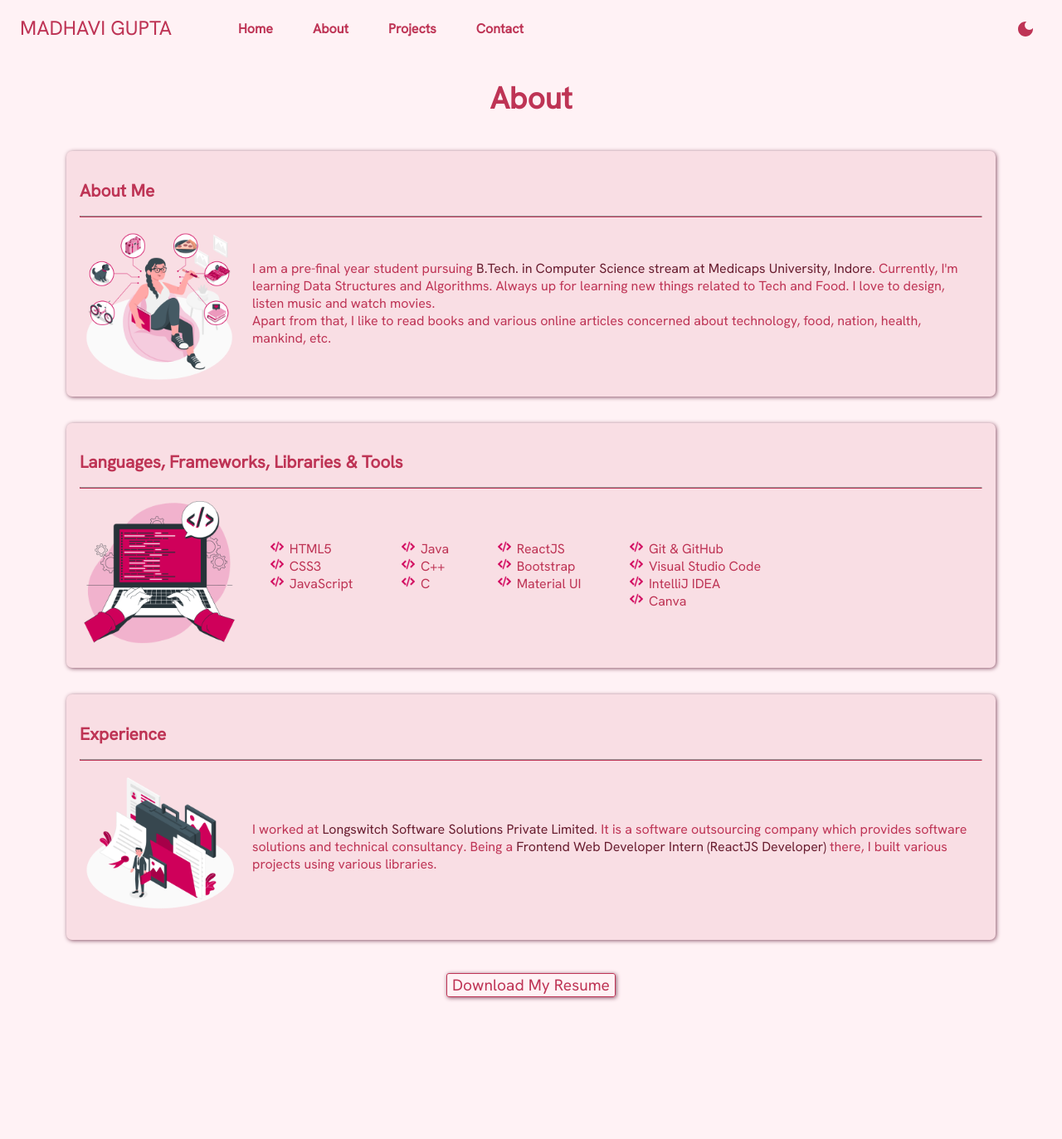
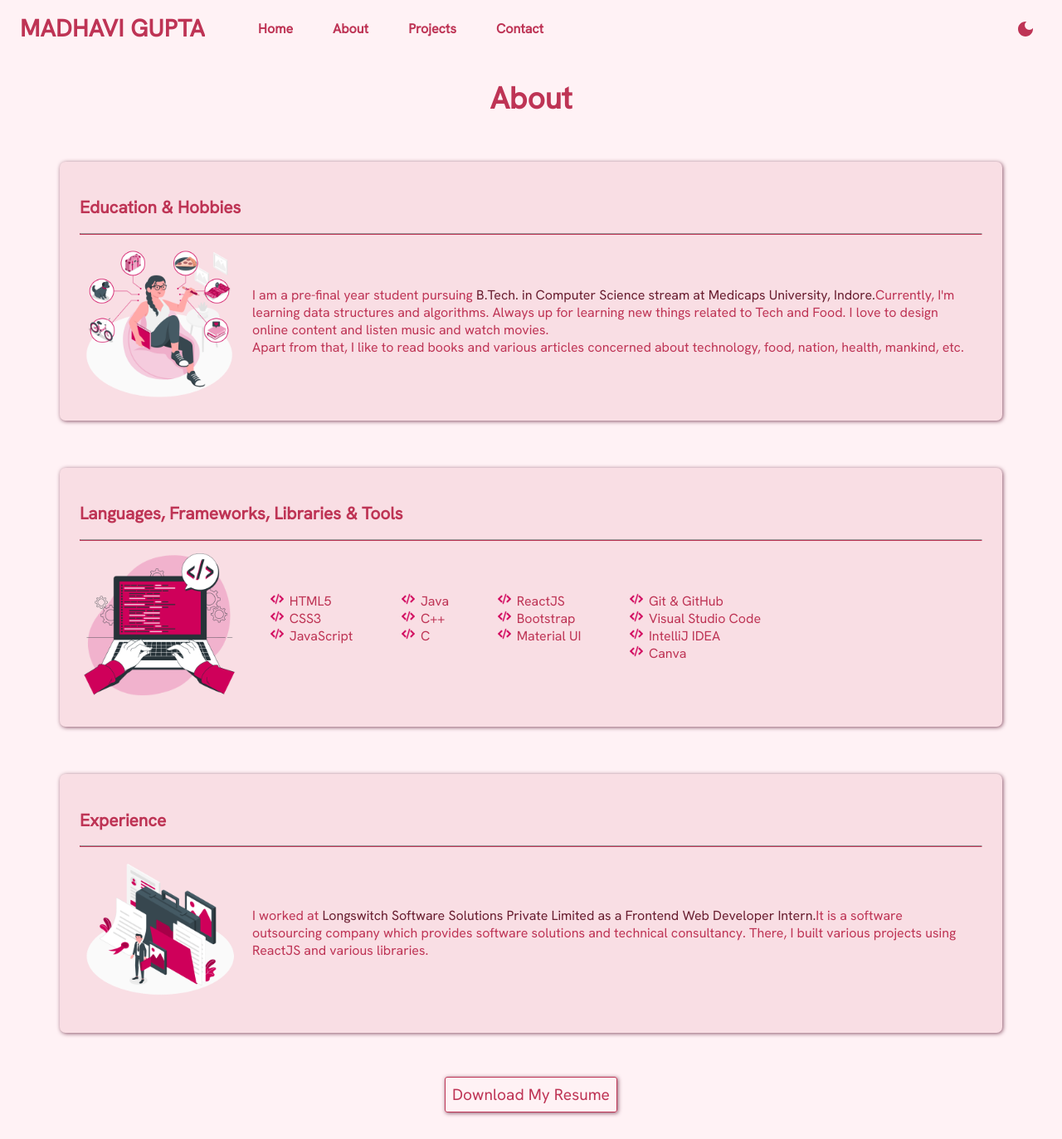
Before and after one commit to MadhaviGupta/Portfolio, a React (Create React App) app: page /about in a window 1280 px wide. Shown: the whole page at 83% size. Before the commit the page ends 1234 px from the top, so only its background shows below. Built offline with nearby package versions, Linux system fonts and the light colour scheme.

Commit message:
minor fixes

```diff
--- a/src/components/About.js
+++ b/src/components/About.js
@@ -20,24 +20,20 @@ export default function About(props) {
       <h1 className="heading">About</h1>
       <div className="card-styling-about">
         <div className="card-about">
-          <h2 className="heading2">About Me</h2>
+          <h2 className="heading2">Education & Hobbies</h2>
           <hr className="hr-tag" />
           <div className="content">
-            <img
-              src={about}
-              alt="about"
-              className="project-img"
-            />
+            <img src={about} alt="about" className="project-img" />
             <p style={{ margin: "1rem" }}>
               I am a pre-final year student pursuing{" "}
               <span className={`name-${props.mode}`}>
                 B.Tech. in Computer Science stream at Medicaps University,
-                Indore
+                Indore.
               </span>
-              . Currently, I'm learning Data Structures and Algorithms. Always
-              up for learning new things related to Tech and Food. I love to
-              design, listen music and watch movies. <br />
-              Apart from that, I like to read books and various online articles
+              Currently, I'm learning data structures and algorithms. Always up
+              for learning new things related to Tech and Food. I love to design
+              online content and listen music and watch movies. <br />
+              Apart from that, I like to read books and various articles
               concerned about technology, food, nation, health, mankind, etc.
             </p>
             <div></div>
@@ -89,14 +85,12 @@ export default function About(props) {
             <p style={{ margin: "1rem" }}>
               I worked at{" "}
               <span className={`name-${props.mode}`}>
-                Longswitch Software Solutions Private Limited
+                Longswitch Software Solutions Private Limited as a Frontend Web
+                Developer Intern.
               </span>
-              . It is a software outsourcing company which provides software
-              solutions and technical consultancy. Being a{" "}
-              <span className={`name-${props.mode}`}>
-                Frontend Web Developer Intern (ReactJS Developer)
-              </span>{" "}
-              there, I built various projects using various libraries.
+              It is a software outsourcing company which provides software
+              solutions and technical consultancy. There, I built various
+              projects using ReactJS and various libraries.
             </p>
           </div>
         </div>
--- a/src/components/Contact.js
+++ b/src/components/Contact.js
@@ -7,10 +7,11 @@ export default function Contact(props) {
     <>
       <h1 className="heading">Get in touch!</h1>
       <p style={{ fontSize: "1.2rem", textAlign: "center" }}>
-        Any feedback or question? Connect with me or Leave a message!
+        Any feedback or question? <br />
+        Connect with me or Leave a message!
       </p>
       <Footer />
-      <div style={{ display: "flex", justifyContent: "center"}}>
+      <div style={{ display: "flex", justifyContent: "center" }}>
         <img src={contact} alt="contact" className="contact-img" />
       </div>
       <div className="card-styling-contact">
@@ -55,6 +56,9 @@ export default function Contact(props) {
           </div>
         </form>
       </div>
+      <div style={{ textAlign: "center", margin: "1rem" }}>
+        Illustrations by <a href="https://www.storyset.com">Storyset</a>
+      </div>
     </>
   );
 }
--- a/src/components/NavBar.js
+++ b/src/components/NavBar.js
@@ -12,6 +12,7 @@ import MenuIcon from "@mui/icons-material/Menu";
 import LightModeIcon from "@mui/icons-material/LightMode";
 import DarkModeIcon from "@mui/icons-material/DarkMode";
 import "./style.css";
+// import "./activePage.js";
 export default function NavBar(props) {
   const [anchorElNav, setAnchorElNav] = useState(null);
 
@@ -22,24 +23,26 @@ export default function NavBar(props) {
   const handleCloseNavMenu = () => {
     setAnchorElNav(null);
   };
-
+  const activePage = document.location.pathname;
+  document.querySelectorAll(".listItems").forEach((link) => {
+    if (link.href.includes(activePage)) {
+      link.classList.add("active");
+    }
+  });
   return (
     <>
       <Container maxWidth="xl">
         <Toolbar disableGutters>
           <Typography
-            variant="h5"
             noWrap
             sx={{
-              mr: 2,
-              color: "be3455",
               display: { xs: "none", md: "flex" },
               fontFamily: "Hanken Grotesk",
-              textDecoration: "none",
-              textTransform: "uppercase",
+              fontWeight: "600",
+              fontSize: "1.8rem",
             }}
           >
-            Madhavi Gupta
+            MADHAVI GUPTA
           </Typography>
           <Box
             sx={{
@@ -51,7 +54,6 @@ export default function NavBar(props) {
           >
             <MenuIcon size="large" onClick={handleOpenNavMenu} />
             <Menu
-              id="menu-appbar"
               anchorEl={anchorElNav}
               anchorOrigin={{
                 vertical: "bottom",
@@ -67,7 +69,9 @@ export default function NavBar(props) {
               sx={{
                 display: { xs: "block", md: "none" },
                 "& .MuiPaper-root": {
-                  backgroundColor: `${props.mode === "light" ? "#fff0f0" : "black"}`,
+                  backgroundColor: `${
+                    props.mode === "light" ? "#fff2f5" : "#0d0103"
+                  }`,
                 },
               }}
             >
@@ -118,19 +122,17 @@ export default function NavBar(props) {
             </Menu>
           </Box>
           <Typography
-            variant="h6"
             noWrap
             sx={{
               mr: 2,
-              color: "be3455",
               display: { xs: "flex", md: "none" },
               flexGrow: 1,
               fontFamily: "Hanken Grotesk",
-              textDecoration: "none",
-              textTransform: "uppercase",
+              fontWeight: "600",
+              fontSize: "1.5rem",
             }}
           >
-            Madhavi Gupta
+            MADHAVI GUPTA
           </Typography>
           <Box
             sx={{
@@ -142,39 +144,26 @@ export default function NavBar(props) {
           >
             <ul style={{ listStyle: "none", display: "flex" }}>
               <li>
-                <a href="/" onClick={handleCloseNavMenu} className="listItems">
+                <a href="/" className="listItems">
                   Home
                 </a>
               </li>
               <li>
-                <a
-                  onClick={handleCloseNavMenu}
-                  href="/about"
-                  className="listItems"
-                >
+                <a href="/about" className="listItems">
                   About
                 </a>
               </li>
               <li>
-                <a
-                  onClick={handleCloseNavMenu}
-                  href="/projects"
-                  className="listItems"
-                >
+                <a href="/projects" className="listItems">
                   Projects
                 </a>
               </li>
               <li>
-                <a
-                  onClick={handleCloseNavMenu}
-                  href="/contact"
-                  className="listItems"
-                >
+                <a href="/contact" className="listItems">
                   Contact
                 </a>
               </li>
             </ul>
-            <i class="bi bi-brightness-high"></i>
           </Box>
           <Box className="modeIcon">
             <Tooltip
--- a/src/components/style.css
+++ b/src/components/style.css
@@ -8,6 +8,10 @@ body {
 }
 
 /* home-styling */
+.active {
+  border-radius: 2px;
+  background-color: rgba(190, 52, 84, 0.1);
+}
 .listItems {
   text-decoration: none;
   margin: 0 1rem;
@@ -17,7 +21,7 @@ body {
   justify-content: center;
 }
 .listItems:active {
-  color: #be032f;
+  color: #5b0217;
 }
 .listItems:hover {
   border-radius: 2px;
@@ -56,7 +60,6 @@ body {
 }
 .main-content {
   font-size: 2.5rem;
-  color: #be3455;
   text-align: center;
 }
 .sub-content {
@@ -95,7 +98,6 @@ body {
   }
   .main-content {
     font-size: 1.8rem;
-    color: #be3455;
     text-align: center;
   }
   .sub-content {
@@ -106,7 +108,6 @@ body {
 @media screen and (max-width: 550px) {
   .main-content {
     font-size: 1.3rem;
-    color: #be3455;
     text-align: center;
   }
   .sub-content {
@@ -159,8 +160,8 @@ ul {
 }
 .card-about {
   width: 70%;
-  margin: 1em;
-  padding: 1rem;
+  margin: 1.5rem;
+  padding: 1.5rem;
   border-radius: 7px;
   background-color: rgba(190, 52, 84, 0.1);
   box-shadow: 1px 1px 5px #8a5469;
@@ -174,12 +175,12 @@ ul {
   height: 11rem;
 }
 .downloadButton {
-  color: be3455;
   border: 1.5px solid #be3455;
   border-radius: 3px;
   cursor: pointer;
   font-size: 1.2rem;
   margin-top: 1.5rem;
+  padding: 0.5rem;
   background-color: rgba(255, 255, 255, 0);
   box-shadow: 1px 1px 5px #8a5469;
 }
@@ -211,7 +212,7 @@ ul {
 /* project-styling */
 .project-icons {
   display: inline-flex;
-  margin: 3px;
+  margin: 0.8rem;
   padding: 0.5rem;
   border-radius: 3px;
   border: 1.5px solid #be3455;
@@ -222,11 +223,12 @@ ul {
   flex-direction: row;
   justify-content: center;
   align-items: center;
+  margin: 3rem;
 }
 .card-pro {
   width: 30%;
-  margin: 1em;
-  padding: 1rem;
+  margin: 1.5rem;
+  padding: 1.5rem;
   border-radius: 7px;
   background-color: rgba(190, 52, 84, 0.1);
   box-shadow: 1px 1px 5px #8a5469;
@@ -254,8 +256,8 @@ ul {
   .card-pro,
   .card-about {
     width: 85%;
-    margin: 1em;
-    padding: 1rem;
+    margin: 1.8rem;
+    padding: 1.5rem;
     border-radius: 7px;
     background-color: rgba(190, 52, 84, 0.1);
     box-shadow: 1px 1px 5px #8a5469;
@@ -277,8 +279,8 @@ ul {
   .card-pro,
   .card-about {
     width: 85%;
-    margin: 1em;
-    padding: 1rem;
+    margin: 1.8rem;
+    padding: 1.5rem;
     border-radius: 7px;
     background-color: rgba(190, 52, 84, 0.1);
     box-shadow: 1px 1px 5px #8a5469;
@@ -298,8 +300,8 @@ ul {
   .card-pro,
   .card-about {
     width: 85%;
-    margin: 1em;
-    padding: 1rem;
+    margin: 1.8rem;
+    padding: 1.5rem;
     border-radius: 7px;
     background-color: rgba(190, 52, 84, 0.1);
     box-shadow: 1px 1px 5px #8a5469;
@@ -349,12 +351,12 @@ textarea {
   resize: none;
 }
 .sendButton {
-  color: be3455;
   border: 1.5px solid #be3455;
   border-radius: 3px;
   cursor: pointer;
   font-size: 1.15rem;
   margin: 1.8rem;
+  padding: 0.5rem;
   background-color: rgba(255, 255, 255, 0);
   box-shadow: 1px 1px 5px #8a5469;
 }
@@ -362,7 +364,7 @@ textarea {
   width: 21rem;
   height: 21rem;
 }
-@media screen and (max-width: 600px) {
+@media screen and (max-width: 680px) {
   .form-content {
     display: flex;
     flex-direction: column;
```
